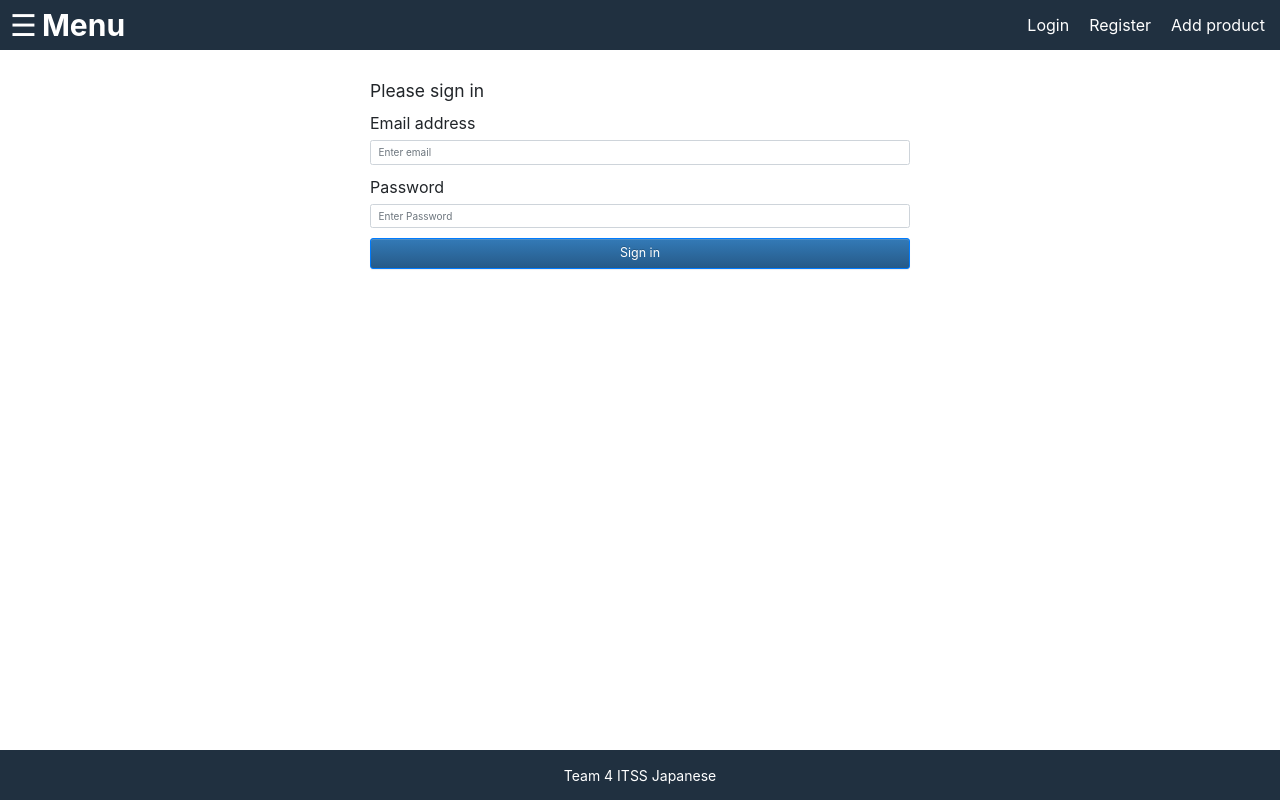
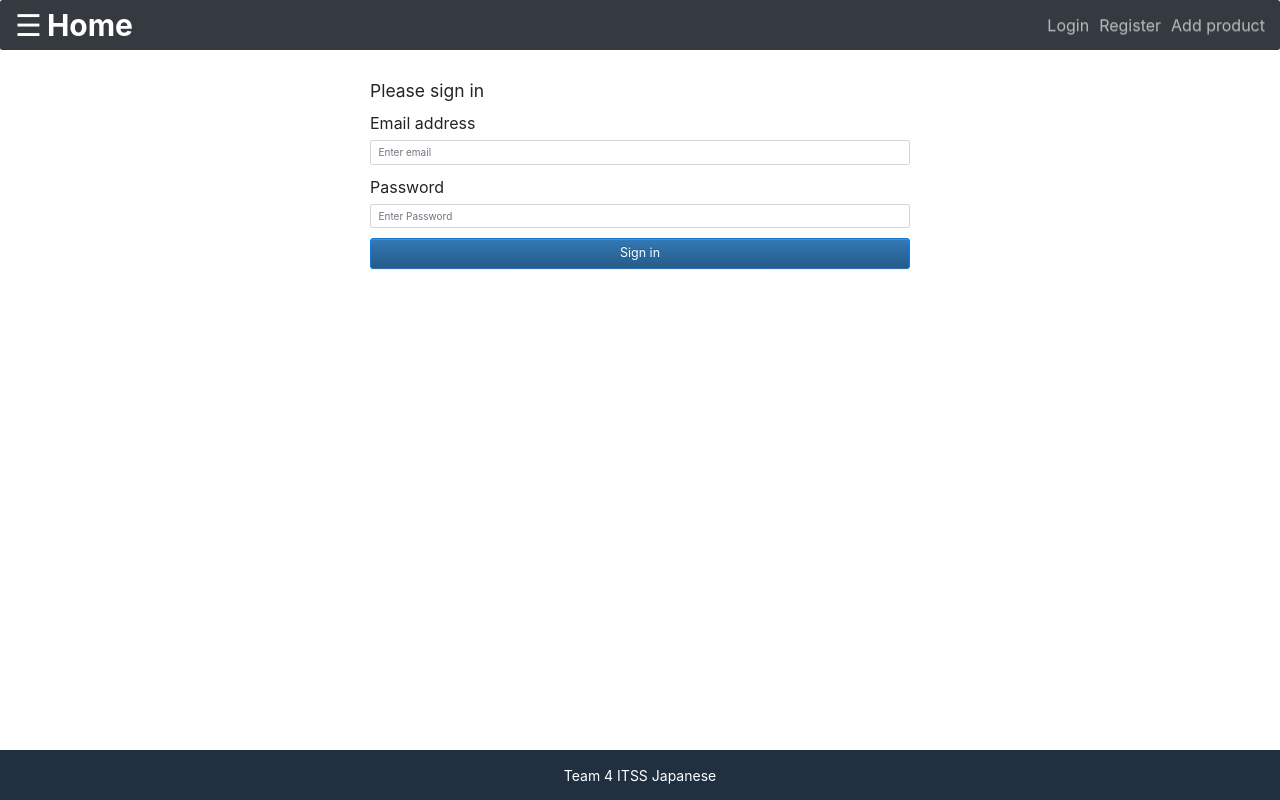
Before and after one commit to nga20167304/computer-review, a React (Create React App) app in the folder client/: page /login in a window 1280 px wide. Built offline with nearby package versions, Linux system fonts and the light colour scheme.

Commit message:
fix navbar

```diff
--- a/client/src/App.js
+++ b/client/src/App.js
@@ -32,10 +32,11 @@ function App() {
             <Route exact path="/profile" component={Profile} />
           </div>
         </div> */}
-        {/* <Navbar /> */}
+
 
         <div className="grid-container">
-          <header className="header">
+        <Navbar />
+          {/* <header className="header">
             <div className="brand">
               <button onClick={openMenu}>
                 &#9776;
@@ -47,7 +48,7 @@ function App() {
               <a href="signin.html">Register</a>
               <Link to="/create">Add product</Link>
             </div>
-          </header>
+          </header> */}
 
           <aside className="sidebar">
             <h3>Home</h3>
--- a/client/src/components/Navbar.js
+++ b/client/src/components/Navbar.js
@@ -26,6 +26,9 @@ class Navbar extends Component {
             <Link to="/register" className="nav-link">
               Register
             </Link>
+        </li>
+        <li className="nav-item">
+          <Link to="/create" className="nav-link">Add product</Link>
         </li>
       </ul>
     )
@@ -104,7 +107,7 @@ class Navbar extends Component {
           <div
             className="collapse navbar-collapse"
             id="navbar1"
-            style={{display: "flex", justifyContent: "flex-end", fontSize: "1.6em"}}
+            style={{display: "flex", justifyContent: "flex-end", fontSize: "1em", alignItems: "center"}}
           >
             <div>
                {localStorage.usertoken ? userLink : loginRegLink}
```
